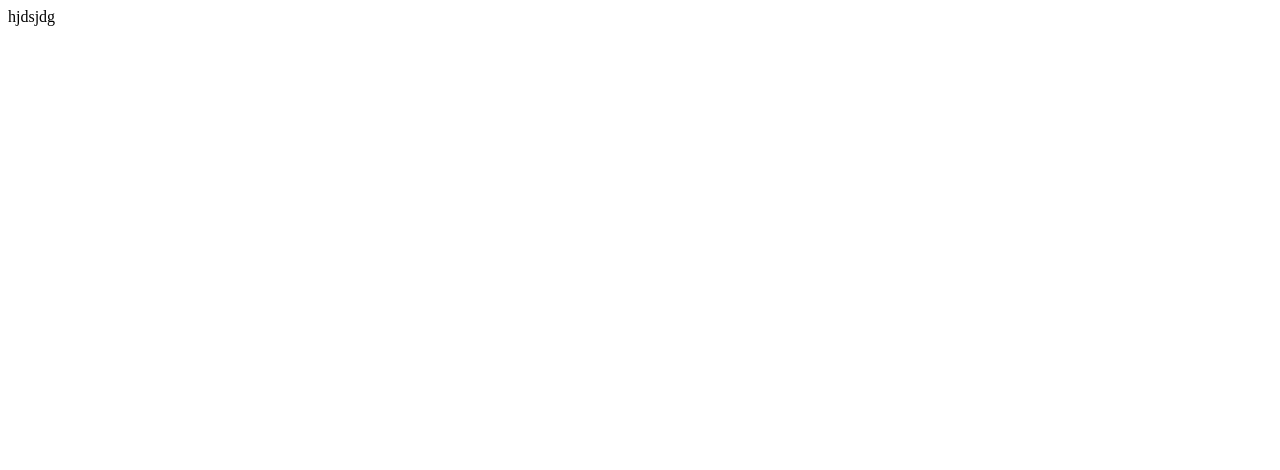
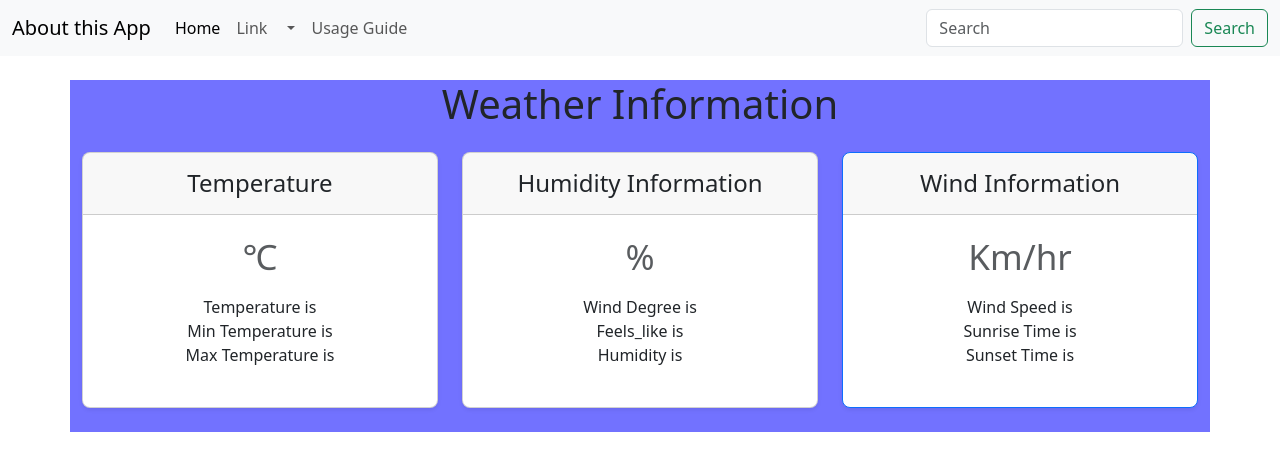
Before and after one commit to Chirag0090/SVC_Project, a plain HTML site: page index.html in a window 1280 px wide. Drawn offline with nearby package versions, Linux system fonts and the light colour scheme.

Commit message:
index.html

```diff
--- a/index.html
+++ b/index.html
@@ -1 +1,106 @@
-hjdsjdg
+<!doctype html>
+<html lang="en">
+  <head>
+    <meta charset="utf-8">
+    <meta name="viewport" content="width=device-width, initial-scale=1">
+    <title>My Weather App</title>
+    <link href="https://cdn.jsdelivr.net/npm/bootstrap@5.3.1/dist/css/bootstrap.min.css" rel="stylesheet" integrity="sha384-4bw+/aepP/YC94hEpVNVgiZdgIC5+VKNBQNGCHeKRQN+PtmoHDEXuppvnDJzQIu9" crossorigin="anonymous">
+  </head>
+  <body>
+    <nav class="navbar navbar-expand-lg bg-body-tertiary">
+        <div class="container-fluid">
+          <a class="navbar-brand" href="#">About this App</a>
+          <button class="navbar-toggler" type="button" data-bs-toggle="collapse" data-bs-target="#navbarSupportedContent" aria-controls="navbarSupportedContent" aria-expanded="false" aria-label="Toggle navigation">
+            <span class="navbar-toggler-icon"></span>
+          </button>
+          <div class="collapse navbar-collapse" id="navbarSupportedContent">
+            <ul class="navbar-nav me-auto mb-2 mb-lg-0">
+              <li class="nav-item">
+                <a class="nav-link active" aria-current="page" href="#">Home</a>
+              </li>
+              <li class="nav-item">
+                <a class="nav-link" href="#">Link</a>
+              </li>
+              <li class="nav-item dropdown">
+                <a class="nav-link dropdown-toggle" href="#" role="button" data-bs-toggle="dropdown" aria-expanded="false">
+                </a>
+                <ul class="dropdown-menu">
+                    <li><a class="dropdown-item" href="#">Delhi</a></li>
+                    <li><a class="dropdown-item" href="#">Seatle</a></li>
+                    <li><hr class="dropdown-divider"></li>
+                    <li><a class="dropdown-item" href="#">Banglore</a></li>
+                  </ul>
+              </li>
+              <li class="nav-item">
+                <a class="nav-link" aria-disabled="true">Usage Guide</a>
+              </li>
+            </ul>
+            <form class="d-flex" role="search">
+              <input id= "cityName" class="form-control me-2" type="search" placeholder="Search" aria-label="Search">
+              <button class="btn btn-outline-success" type="submit" id="submit">Search</button>
+            </form>
+          </div>
+        </div>
+      </nav>
+    <script src="https://cdn.jsdelivr.net/npm/bootstrap@5.3.1/dist/js/bootstrap.bundle.min.js" integrity="sha384-HwwvtgBNo3bZJJLYd8oVXjrBZt8cqVSpeBNS5n7C8IVInixGAoxmnlMuBnhbgrkm" crossorigin="anonymous"></script>
+    <script src="script.js"></script>
+
+    <div class="container" style="background-color:rgb(114, 114, 255);" >
+        <h1 class = "my-4 text-center">Weather Information<span id="newCity"></span></h1>
+        <main>
+            <div class="row row-cols-1 row-cols-md-3 mb-3 text-center">
+              <div class="col">
+                <div class="card mb-4 rounded-3 shadow-sm">
+                  <div class="card-header py-3">
+                    <h4 class="my-0 fw-normal">Temperature</h4>
+                  </div>
+                  <div class="card-body">
+                    <h1 class="card-title pricing-card-title"><span id ="temp2"></span><small class="text-body-secondary fw-light"><span>&#8451;</span></small></h1>
+                    <ul class="list-unstyled mt-3 mb-4">
+                      <li>Temperature is <span id ="temp"></span></li>
+                      <li>Min Temperature is <span id ="min_temp"></span></li>
+                      <li>Max Temperature is <span id ="max_temp"></span></li>
+
+                    </ul>
+
+                  </div>
+                </div>
+              </div>
+              <div class="col">
+                <div class="card mb-4 rounded-3 shadow-sm">
+                  <div class="card-header py-3">
+                    <h4 class="my-0 fw-normal">Humidity Information</h4>
+                  </div>
+                  <div class="card-body">
+                    <h1 class="card-title pricing-card-title"><span id ="humidity2"></span><small class="text-body-secondary fw-light"> %</small></h1>
+                    <ul class="list-unstyled mt-3 mb-4">
+                      <li>Wind Degree is <span id ="wind_degrees"></span></li>
+                      <li>Feels_like is <span id ="feels_like"></span> </li>
+                      <li>Humidity is <span id ="humidity"></span> </li>
+                    </ul>
+
+                  </div>
+                </div>
+              </div>
+              <div class="col">
+                <div class="card mb-4 rounded-3 shadow-sm border-primary">
+                  <div class="card-header py-3 ">
+                    <h4 class="my-0 fw-normal">Wind Information</h4>
+                  </div>
+                  <div class="card-body">
+                    <h1 class="card-title pricing-card-title"><span id ="wind_speed2"></span><small class="text-body-secondary fw-light"> Km/hr</small></h1>
+                    <ul class="list-unstyled mt-3 mb-4">
+                    <li>Wind Speed is <span id ="wind_speed"></span></li>
+                    <li>Sunrise Time is <span id ="sunrise"></span> </li>
+                    <li>Sunset Time is <span id ="sunset"></span> </li>
+                    </ul>
+
+                  </div>
+                </div>
+              </div>
+            </div>
+            </div>
+          </main>
+    </div>
+</body>
+</html>
```
